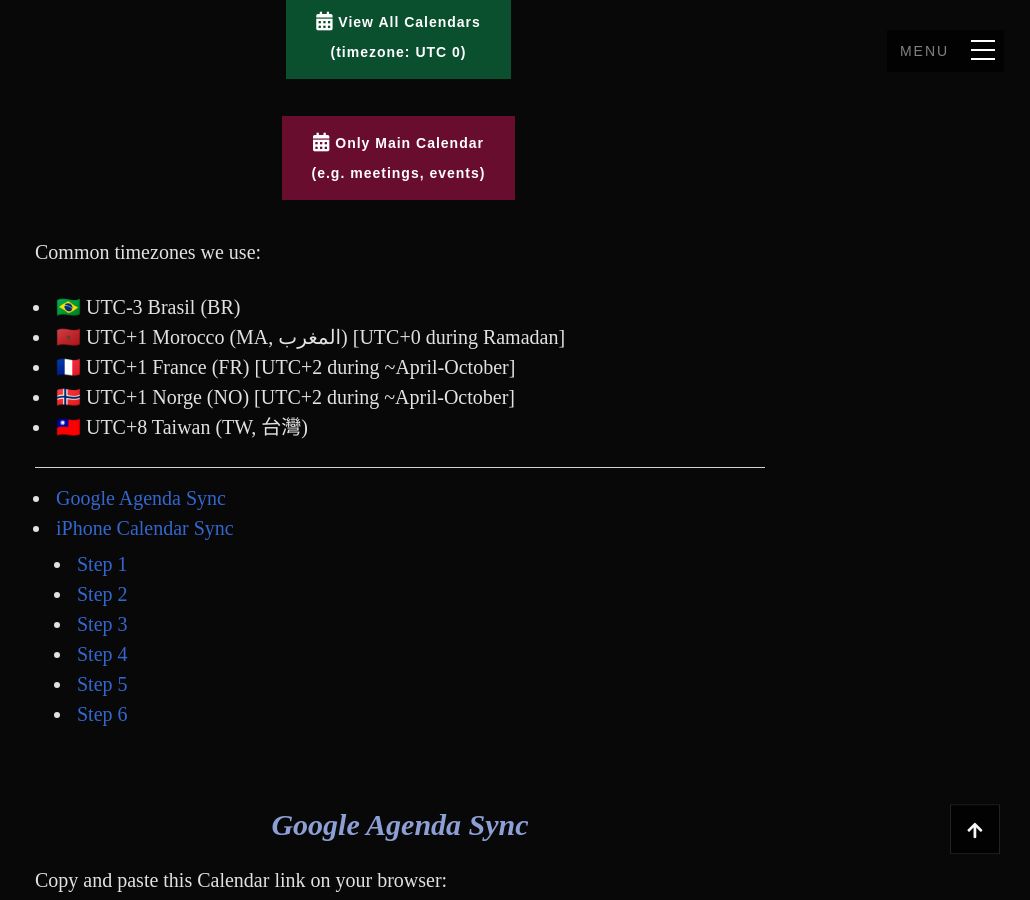
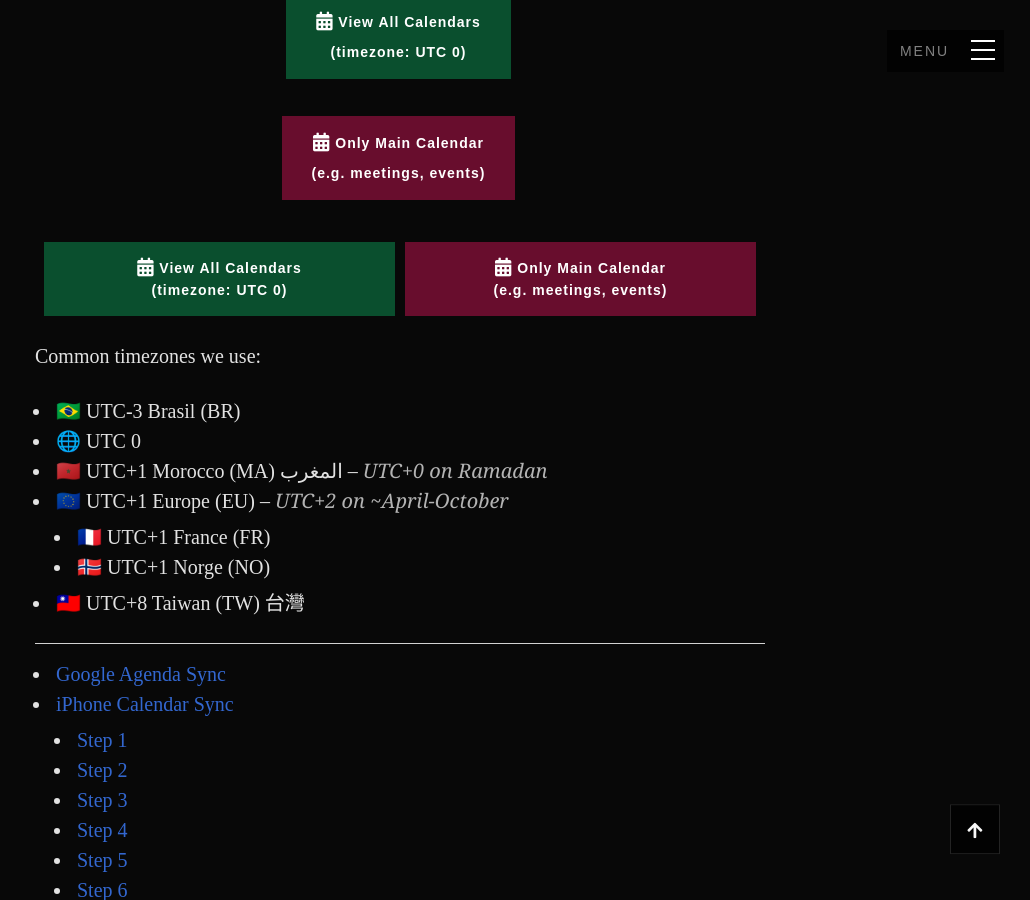
Before and after one commit to e-rotaract/e-rotaract.github.io, a Jekyll site: the page built from _pages/calendar.md, in a window 1280 px wide and 900 px high, scrolled down 965 px. Shown: the whole window, without its empty margins (250-1280 px from the left). Built offline with Jekyll 4.4.1, drawn with Linux system fonts in a browser that asks for light colours; some web fonts are replaced; comment, search, counter and statistics services are not loaded.

Commit message:
Update calendar page

```diff
--- a/_includes/gallery-btn
+++ b/_includes/gallery-btn
@@ -41,7 +41,7 @@ Format:
   function printItem(it, index, arr) {
     document.write(
         (it.url ? ('<a ' + (it.newtab ? 'target="_blank" ' : '') + 'href="' + it.url + '">') : '') +
-          '<li>' +
+          '<li class="button '+ it.class + '">' +
           (it.icon ? '<i class="' + it.icon + '"></i> ' : '') +
           it.name +
           '</li>' +
--- a/_pages/calendar.md
+++ b/_pages/calendar.md
@@ -27,7 +27,7 @@ description: Add our calendar to your Google Agenda or iPhone Calendar
 links-home:
     - name: Browser View
       icon: fas fa-mouse-pointer
-      url: "/calendar/view"
+      url: "#main"
       newtab: true
       show-home: true
       show-side: false
@@ -75,13 +75,23 @@ show-notif: false
   text="Only Main Calendar<br>(e.g. meetings, events)"
 %}
 
+{% include gallery-btn
+  large=false
+  items='[
+    { name: "View All Calendars<br>(timezone: UTC 0)", icon: "fas fa-calendar-alt fa-lg", url: "/calendar/view", newtab: true, class: "button-success" },
+    { name: "Only Main Calendar<br>(e.g. meetings, events)", icon: "fas fa-calendar-alt fa-lg", url: "/calendar/main", newtab: true, class: "button-primary" }
+  ]'
+%}
+
 Common timezones we use:
 
 - 🇧🇷 UTC-3 Brasil (BR)
-- 🇲🇦 UTC+1 Morocco (MA, المغرب) [UTC+0 during Ramadan]
-- 🇫🇷 UTC+1 France (FR) [UTC+2 during ~April-October]
-- 🇳🇴 UTC+1 Norge (NO) [UTC+2 during ~April-October]
-- 🇹🇼 UTC+8 Taiwan (TW, 台灣)
+- 🌐 UTC 0
+- 🇲🇦 UTC+1 Morocco (MA) المغرب – _UTC+0 on Ramadan_
+- 🇪🇺 UTC+1 Europe (EU) – _UTC+2 on ~April-October_
+  - 🇫🇷 UTC+1 France (FR)
+  - 🇳🇴 UTC+1 Norge (NO)
+- 🇹🇼 UTC+8 Taiwan (TW) 台灣
 
 ---
 
```
